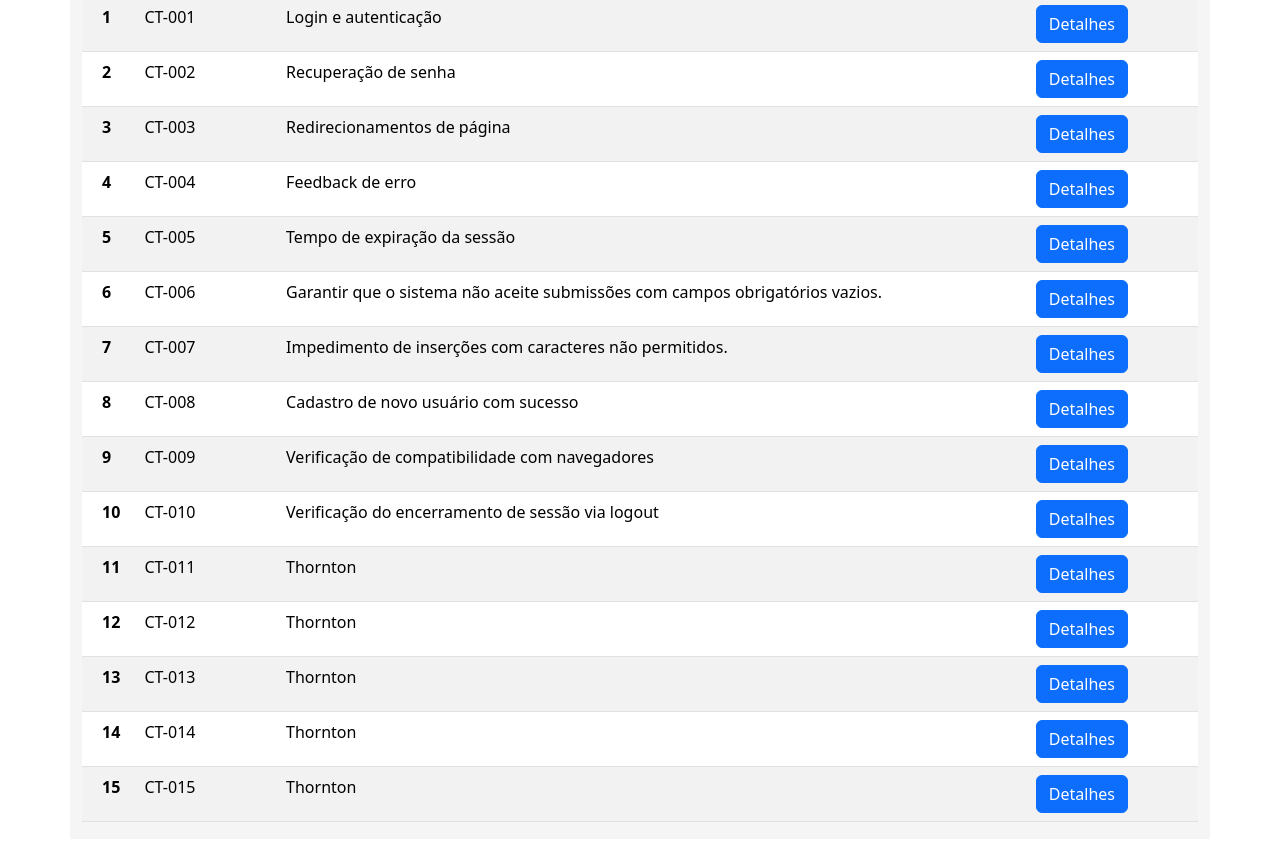
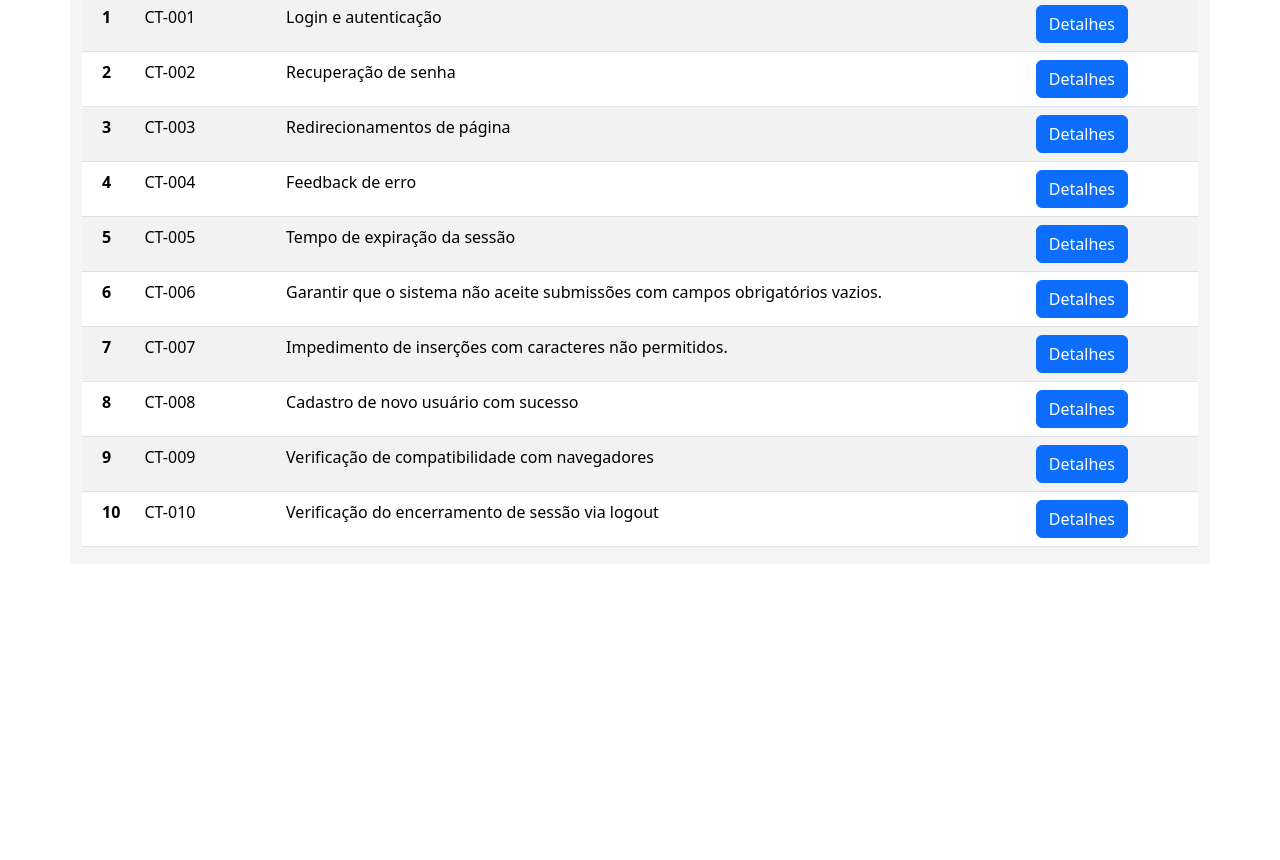
Before and after one commit to GuuTizatto/Plano_de_Testes_Error404, a plain HTML site: page index.html in a window 1280 px wide. Shown: the part 200-1060 px from the top of the page. After the commit the page ends 814 px from the top, so only its background shows below. Drawn offline with nearby package versions, Linux system fonts and the light colour scheme.

Commit message:
Modificações

```diff
--- a/index.html
+++ b/index.html
@@ -139,66 +139,6 @@
             </button>
           </td>
         </tr>
-
-        <!-- Linha 11 -->
-        <tr>
-          <th scope="row" style="padding-left: 20px;">11</th>
-          <td>CT-011</td>
-          <td>Thornton</td>
-          <td class="text-end" style="padding-right: 70px;">
-            <button class="btn btn-primary" data-bs-toggle="modal" data-bs-target="#modal2">
-              Detalhes
-            </button>
-          </td>
-        </tr>
-
-        <!-- Linha 12 -->
-        <tr>
-          <th scope="row" style="padding-left: 20px;">12</th>
-          <td>CT-012</td>
-          <td>Thornton</td>
-          <td class="text-end" style="padding-right: 70px;">
-            <button class="btn btn-primary" data-bs-toggle="modal" data-bs-target="#modal2">
-              Detalhes
-            </button>
-          </td>
-        </tr>
-
-        <!-- Linha 13 -->
-        <tr>
-          <th scope="row" style="padding-left: 20px;">13</th>
-          <td>CT-013</td>
-          <td>Thornton</td>
-          <td class="text-end" style="padding-right: 70px;">
-            <button class="btn btn-primary" data-bs-toggle="modal" data-bs-target="#modal2">
-              Detalhes
-            </button>
-          </td>
-        </tr>
-
-        <!-- Linha 14 -->
-        <tr>
-          <th scope="row" style="padding-left: 20px;">14</th>
-          <td>CT-014</td>
-          <td>Thornton</td>
-          <td class="text-end" style="padding-right: 70px;">
-            <button class="btn btn-primary" data-bs-toggle="modal" data-bs-target="#modal2">
-              Detalhes
-            </button>
-          </td>
-        </tr>
-
-        <!-- Linha 15 -->
-        <tr>
-          <th scope="row" style="padding-left: 20px;">15</th>
-          <td>CT-015</td>
-          <td>Thornton</td>
-          <td class="text-end" style="padding-right: 70px;">
-            <button class="btn btn-primary" data-bs-toggle="modal" data-bs-target="#modal2">
-              Detalhes
-            </button>
-          </td>
-        </tr>
       </tbody>
     </table>
   </div>
```
